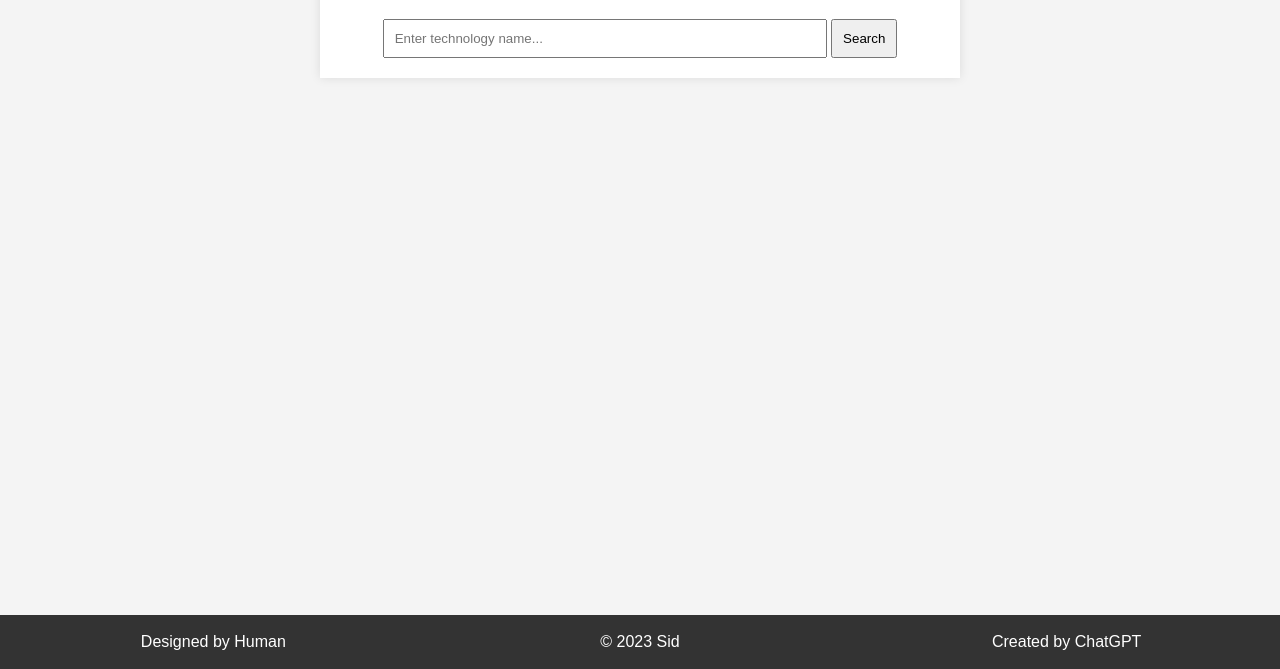
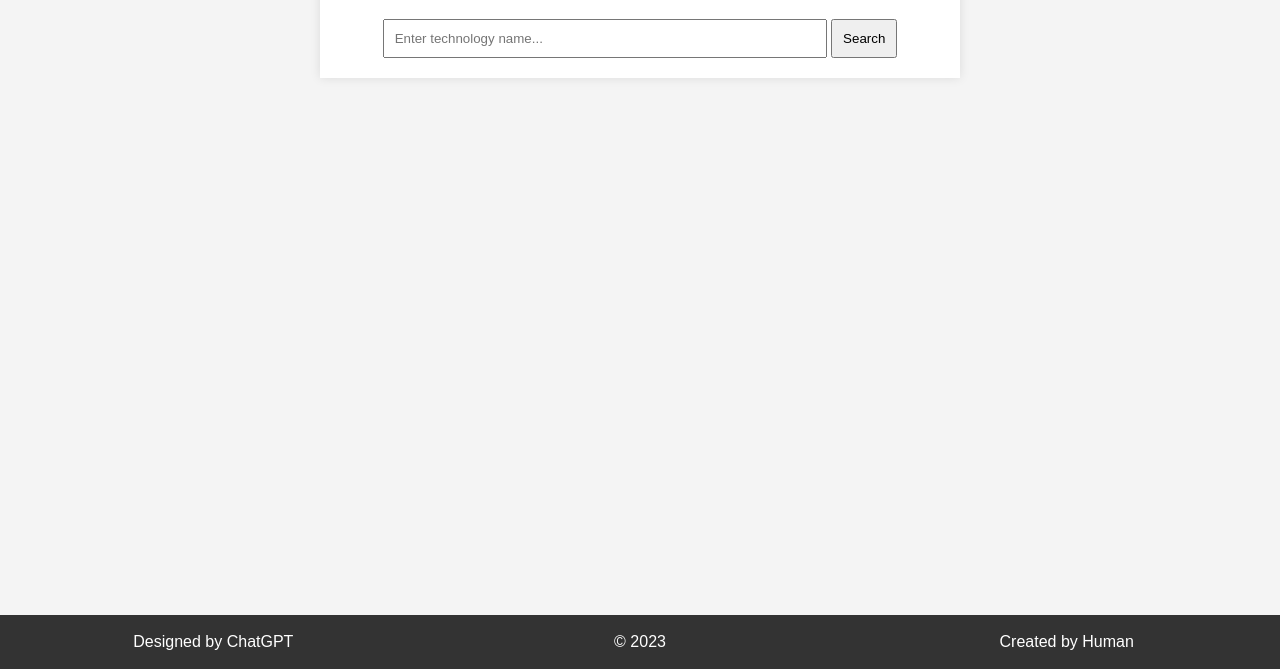
Before and after one commit to sid-siddhartha/techfounder, a plain HTML site: page index.html in a window 1280 px wide. Shown: the part 131-800 px from the top of the page. Drawn offline with Linux system fonts and the light colour scheme.

Commit message:
Update index.html

```diff
--- a/index.html
+++ b/index.html
@@ -26,13 +26,13 @@
     <footer class="footer">
         <div class="footer-content">
             <div class="footer-item">
-                <p>Designed by Human</p>
+                <p>Designed by ChatGPT</p>
             </div>
             <div class="footer-item">
-                <p>&copy; 2023 Sid</p>
+                <p>&copy; 2023</p>
             </div>
             <div class="footer-item">
-                <p>Created by ChatGPT</p>
+                <p>Created by Human</p>
             </div>
         </div>
     </footer>
```
